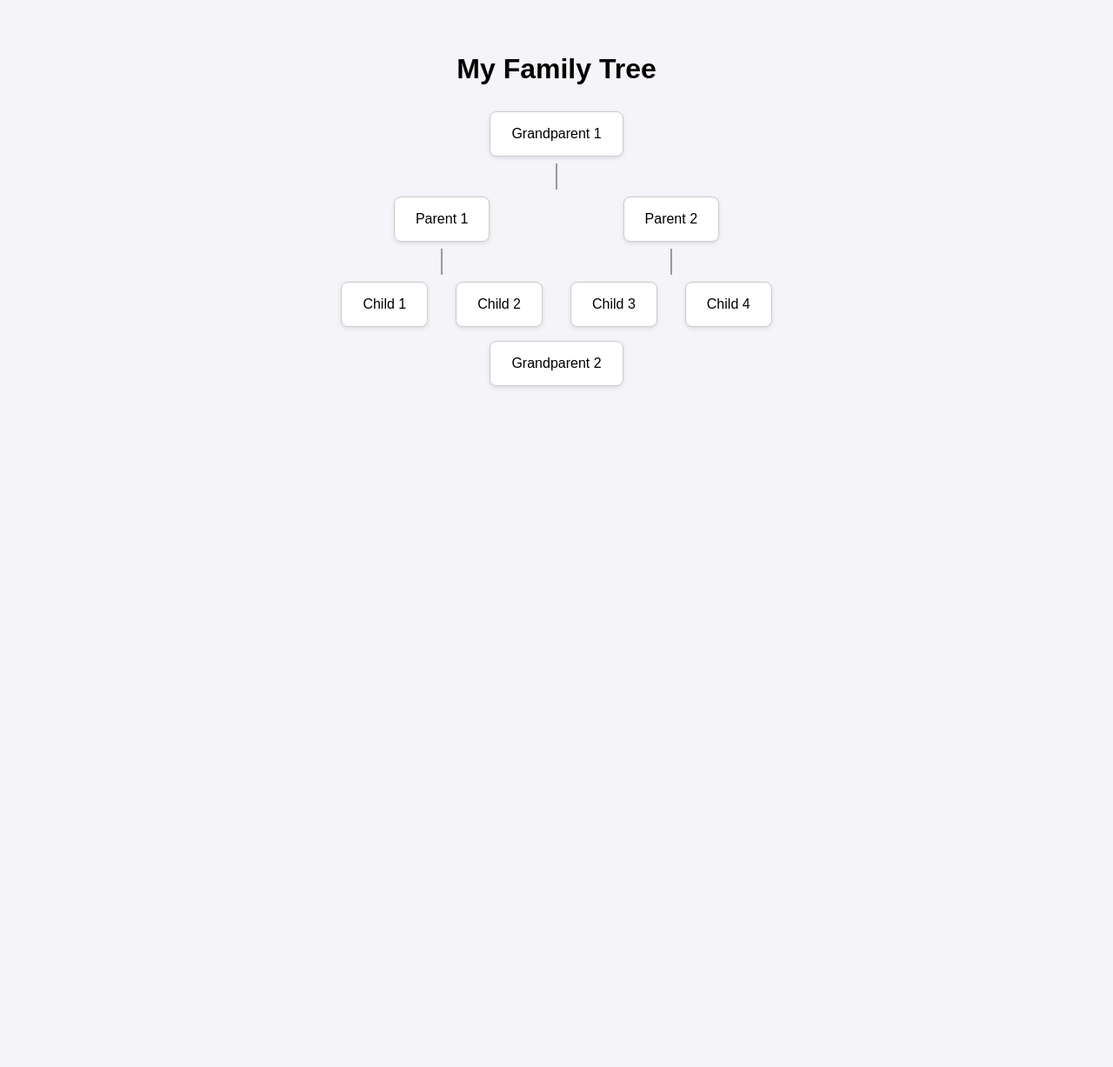
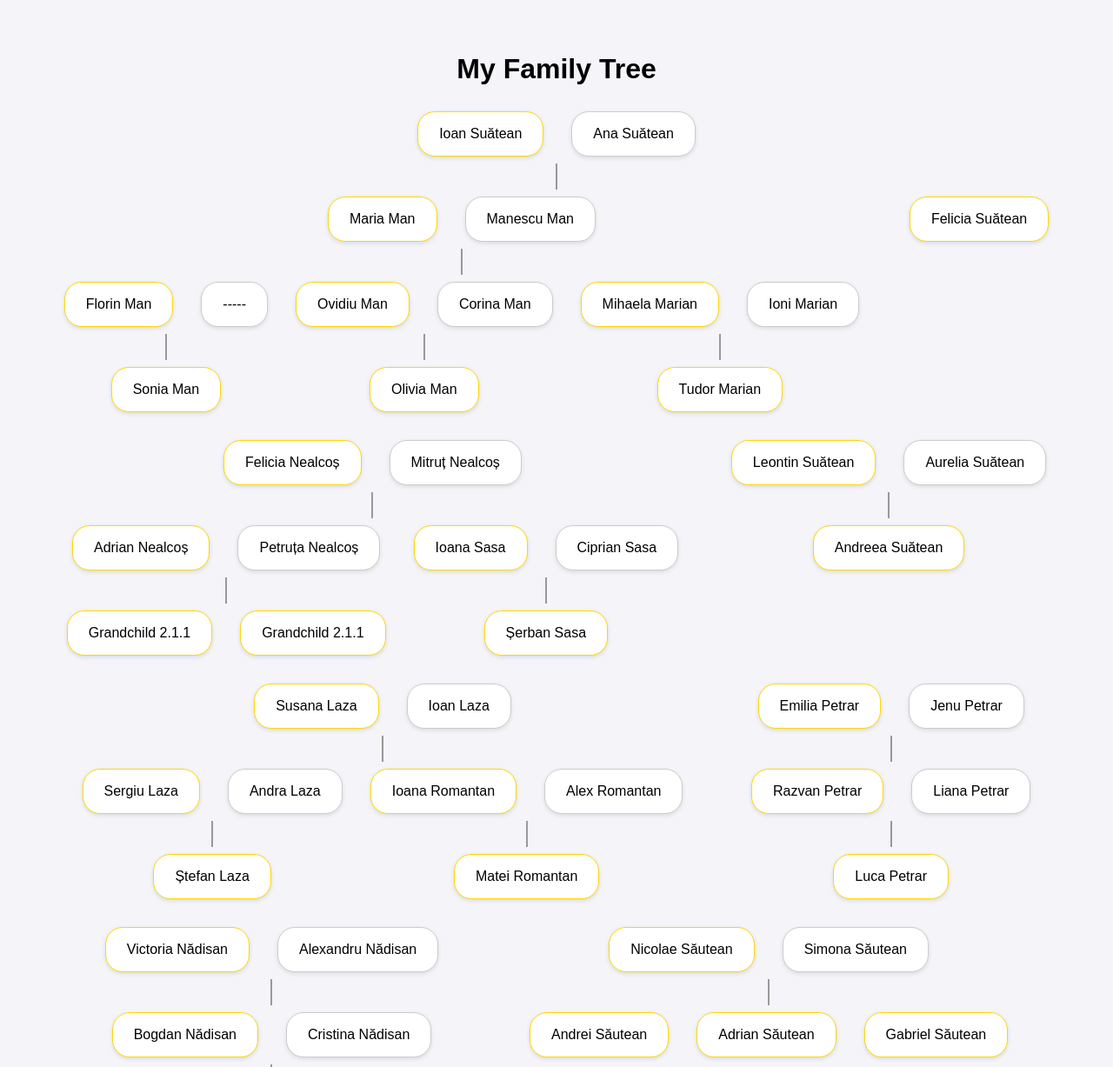
Before and after one commit to PaulSuatean/PaulSuatean.github.io, a plain HTML site: page index.html in a window 1280 px wide. Shown: the top 1227 px of the page at 87% size. Before the commit the page ends 800 px from the top, so only its background shows below. Drawn offline with Linux system fonts and the light colour scheme.

Commit message:
complete family tree

```diff
--- /dev/null
+++ b/family.json
@@ -0,0 +1,211 @@
+{
+  "name": "Ioan Suătean",
+  "image": "",
+  "spouse": {
+    "name": "Ana Suătean",
+    "image": ""
+  },
+  "children": [
+    {
+      "name": "Maria Man",
+      "image": "",
+      "spouse": {
+        "name": "Manescu Man",
+        "image": ""
+      },
+      "children": [
+        {
+          "name": "Florin Man",
+          "image": "",
+          "spouse": {
+            "name": "-----",
+            "image": ""
+          },
+          "children": [
+            { "name": "Sonia Man", "image": "" }
+          ]
+        },
+        {
+          "name": "Ovidiu Man",
+          "image": "",
+          "spouse": {
+            "name": "Corina Man",
+            "image": ""
+          },
+          "children": [
+            { "name": "Olivia Man", "image": "" }
+          ]
+        },
+        {
+          "name": "Mihaela Marian",
+          "image": "",
+          "spouse": {
+            "name": "Ioni Marian",
+            "image": ""
+          },
+          "children": [
+            { "name": "Tudor Marian", "image": "" }
+          ]
+        }
+      ]
+    },
+    {
+      "name": "Felicia Suătean",
+      "image": ""
+
+    },
+    {
+      "name": "Felicia Nealcoș",
+      "image": "",
+      "spouse": {
+        "name": "Mitruț Nealcoș",
+        "image": ""
+      },
+      "children": [
+        {
+          "name": "Adrian Nealcoș",
+          "image": "",
+          "spouse": {
+            "name": "Petruța Nealcoș",
+            "image": ""
+          },
+          "children": [
+            { "name": "Grandchild 2.1.1", "image": "" },
+            { "name": "Grandchild 2.1.1", "image": "" }
+          ]
+        },
+        {
+          "name": "Ioana Sasa",
+          "image": "",
+          "spouse": {
+            "name": "Ciprian Sasa",
+            "image": ""
+          },
+          "children": [
+            { "name": "Șerban Sasa", "image": "" }
+          ]
+        }
+      ]
+    },
+    {
+      "name": "Leontin Suătean",
+      "image": "",
+      "spouse": {
+        "name": "Aurelia Suătean",
+        "image": ""
+      },
+      "children": [
+        {
+          "name": "Andreea Suătean",
+          "image": ""
+        }
+      ]
+    },
+    {
+      "name": "Susana Laza",
+      "image": "",
+      "spouse": {
+        "name": "Ioan Laza",
+        "image": ""
+      },
+      "children": [
+        {
+          "name": "Sergiu Laza",
+          "image": "",
+          "spouse": {
+            "name": "Andra Laza",
+            "image": ""
+          },
+          "children": [
+            { "name": "Ștefan Laza", "image": "" }
+          ]
+        },
+        {
+          "name": "Ioana Romantan",
+          "image": "",
+          "spouse": {
+            "name": "Alex Romantan",
+            "image": ""
+          },
+          "children": [
+            { "name": "Matei Romantan", "image": "" }
+          ]
+        }
+      ]
+    },
+    {
+      "name": "Emilia Petrar",
+      "image": "",
+      "spouse": {
+        "name": "Jenu Petrar",
+        "image": ""
+      },
+      "children": [
+        {
+          "name": "Razvan Petrar",
+          "image": "",
+          "spouse": {
+            "name": "Liana Petrar",
+            "image": ""
+          },
+          "children": [
+            { "name": "Luca Petrar", "image": "" }
+          ]
+        }
+      ]
+    },
+    {
+      "name": "Victoria Nădisan",
+      "image": "",
+      "spouse": {
+        "name": "Alexandru Nădisan",
+        "image": ""
+      },
+      "children": [
+        {
+          "name": "Bogdan Nădisan",
+          "image": "",
+          "spouse": {
+            "name": "Cristina Nădisan",
+            "image": ""
+          },
+          "children": [
+            { "name": "Flaviu Nădisan", "image": "" },
+            { "name": "Grandchild 6.1.1", "image": "" }
+          ]
+        }
+      ]
+    },
+    {
+      "name": "Nicolae Săutean",
+      "image": "",
+      "spouse": {
+        "name": "Simona Săutean",
+        "image": ""
+      },
+      "children": [
+        { "name": "Andrei Săutean", "image": "" },
+        { "name": "Adrian Săutean", "image": "" },
+        { "name": "Gabriel Săutean", "image": "" }
+      ]
+    },
+    {
+      "name": "Emil Suătean",
+      "image": "",
+      "spouse": {
+        "name": "Elena Suătean",
+        "image": ""
+      },
+      "children": [
+        {
+          "name": "Paul Suătean",
+          "image": "https://www.facebook.com/photo/?fbid=9153378404707258&set=a.136438726401316",
+          "spouse": {
+            "name": "Damaris Suătean",
+            "image": ""
+          }
+        }
+      ]
+    }
+  ]
+}
--- a/index.html
+++ b/index.html
@@ -11,6 +11,9 @@
   <div id="tree">
     <!-- Tree will be rendered here -->
   </div>
+  <div id="controls">
+    <button id="resetBtn">Reset to JSON File</button>
+  </div>
 
   <script src="script.js"></script>
 </body>
--- a/script.js
+++ b/script.js
@@ -1,89 +1,21 @@
-const familyTree = [
-  {
-    name: "Grandparent 1",
-    children: [
-      {
-        name: "Parent 1",
-        children: [
-          { name: "Child 1" },
-          { name: "Child 2" }
-        ]
-      },
-      {
-        name: "Parent 2",
-        children: [
-          { name: "Child 3" },
-          { name: "Child 4" }
-        ]
-      }
-    ]
-  },
-  {
-    name: "Grandparent 2",
-    children: []
-  }
-];
+let familyTree;
 
 function renderPerson(person, parentArray, index, isSpouse = false) {
   const container = document.createElement("div");
   container.className = "person";
+  if (!isSpouse) {
+    container.classList.add("bloodline");
+  }
+
+  if (person.image) {
+    const img = document.createElement("img");
+    img.src = person.image;
+    container.appendChild(img);
+  }
 
   const nameSpan = document.createElement("span");
   nameSpan.textContent = person.name;
   container.appendChild(nameSpan);
-
-  const buttons = document.createElement("div");
-  buttons.className = "buttons";
-  container.appendChild(buttons);
-
-  // Add Spouse Button
-  const addSpouseBtn = document.createElement("button");
-  addSpouseBtn.textContent = "Add Spouse";
-  addSpouseBtn.onclick = () => {
-    const spouseName = prompt("Enter spouse name:");
-    if (spouseName) {
-      person.spouse = { name: spouseName };
-      renderTree();
-    }
-  };
-  buttons.appendChild(addSpouseBtn);
-
-  // Remove Spouse Button (if spouse exists)
-  if (person.spouse) {
-    const removeSpouseBtn = document.createElement("button");
-    removeSpouseBtn.textContent = "Remove Spouse";
-    removeSpouseBtn.className = "remove";
-    removeSpouseBtn.onclick = () => {
-      delete person.spouse;
-      renderTree();
-    };
-    buttons.appendChild(removeSpouseBtn);
-  }
-
-  // Add Child Button
-  const addChildBtn = document.createElement("button");
-  addChildBtn.textContent = "Add Child";
-  addChildBtn.onclick = () => {
-    const childName = prompt("Enter child name:");
-    if (childName) {
-      if (!person.children) person.children = [];
-      person.children.push({ name: childName });
-      renderTree();
-    }
-  };
-  buttons.appendChild(addChildBtn);
-
-  // Remove Person Button (not for top-level grandparents)
-  if (parentArray && !isSpouse) {
-    const removeBtn = document.createElement("button");
-    removeBtn.textContent = "Remove";
-    removeBtn.className = "remove";
-    removeBtn.onclick = () => {
-      parentArray.splice(index, 1);
-      renderTree();
-    };
-    buttons.appendChild(removeBtn);
-  }
 
   const wrapper = document.createElement("div");
   wrapper.style.display = "flex";
@@ -91,7 +23,7 @@ function renderPerson(person, parentArray, index, isSpouse = false) {
   wrapper.style.alignItems = "center";
 
   // Handle spouse rendering
-  if (person.spouse) {
+  if (person.spouse && !isSpouse) {
     const spouseContainer = document.createElement("div");
     spouseContainer.className = "spouse-container";
     spouseContainer.appendChild(container);
@@ -109,6 +41,8 @@ function renderPerson(person, parentArray, index, isSpouse = false) {
     const childrenContainer = document.createElement("div");
     childrenContainer.style.display = "flex";
     childrenContainer.style.gap = "1rem";
+    childrenContainer.style.justifyContent = "space-evenly";
+    childrenContainer.style.flexWrap = "wrap";
     person.children.forEach((child, childIndex) => {
       childrenContainer.appendChild(renderPerson(child, person.children, childIndex));
     });
@@ -122,9 +56,33 @@ function renderPerson(person, parentArray, index, isSpouse = false) {
 function renderTree() {
   const treeDiv = document.getElementById("tree");
   treeDiv.innerHTML = "";
-  familyTree.forEach((grandparent, index) => {
-    treeDiv.appendChild(renderPerson(grandparent, familyTree, index));
-  });
+  treeDiv.appendChild(renderPerson(familyTree, null, null));
 }
 
-renderTree();
+function loadTree() {
+  const localData = localStorage.getItem('familyTree');
+  if (localData) {
+    familyTree = JSON.parse(localData);
+    renderTree();
+  } else {
+    fetch('family.json')
+      .then(response => response.json())
+      .then(data => {
+        familyTree = data;
+        renderTree();
+        localStorage.setItem('familyTree', JSON.stringify(familyTree));
+      })
+      .catch(error => {
+        console.error('Error loading family.json:', error);
+        familyTree = { name: "Grandparent 1" }; // Fallback
+        renderTree();
+      });
+  }
+}
+
+loadTree();
+
+document.getElementById('resetBtn').onclick = () => {
+  localStorage.removeItem('familyTree');
+  location.reload();
+};
--- a/style.css
+++ b/style.css
@@ -13,47 +13,21 @@ body {
 
 .person {
   border: 1px solid #ccc;
-  border-radius: 8px;
+  border-radius: 20px;
   padding: 1rem 1.5rem;
   margin: 0.5rem;
   background-color: #fff;
   box-shadow: 0 2px 5px rgba(0, 0, 0, 0.1);
-  position: relative;
 }
 
-.person:hover .buttons {
-  display: flex;
-}
-
-.buttons {
-  display: none;
-  position: absolute;
-  top: -20px;
-  right: 0;
-  gap: 5px;
-}
-
-button {
-  padding: 5px 10px;
-  font-size: 12px;
-  cursor: pointer;
-  border: none;
-  border-radius: 4px;
-  background-color: #007bff;
-  color: white;
-}
-
-button.remove {
-  background-color: #dc3545;
-}
-
-button:hover {
-  opacity: 0.9;
+.person.bloodline {
+  border-color: gold;
 }
 
 .connector {
+  width: 2px;
   height: 30px;
-  border-left: 2px solid #999;
+  background: #999;
   margin: 0 auto;
 }
 
@@ -62,3 +36,10 @@ button:hover {
   gap: 1rem;
   align-items: center;
 }
+
+#controls {
+  margin-top: 20px;
+  display: flex;
+  justify-content: center;
+  gap: 10px;
+}
```
Also changed, not shown: test.html (deleted).
